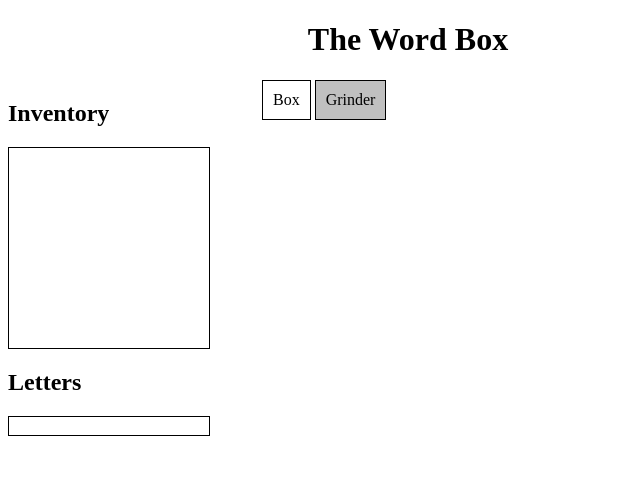
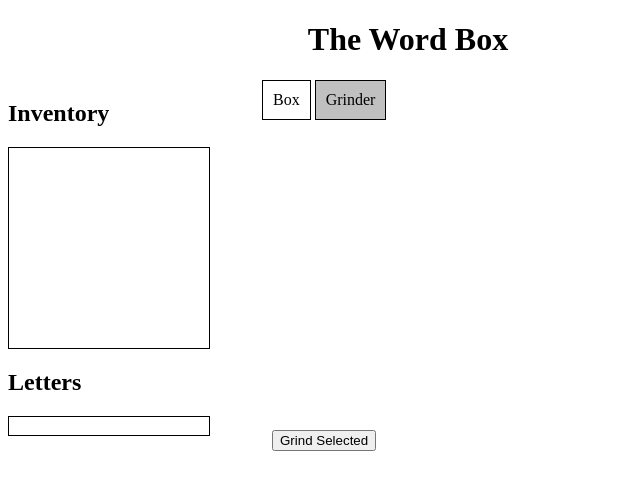
Before and after one commit to SirDuck1296/WordBox, a plain HTML site: page index.html in a window 1280 px wide. Both pictures are taken after a click on the element "Grinder". Shown: the whole page, without its empty margins (0-640 px from the left). Drawn offline with Linux system fonts and the light colour scheme.

Commit message:
Working word grinder

```diff
--- a/game.css
+++ b/game.css
@@ -63,6 +63,11 @@
 
 #grinder-container {
     display: none;
+}
+
+#grinder-buttons-container {
+    display: block;
+    padding: 10px;
 }
 
 #grinder {
--- a/game.js
+++ b/game.js
@@ -153,6 +153,29 @@ function grinderSelect() {
     }
 }
 
+// Grind all of the selected words into letters
+function grindSelected() {
+    for (let i=0; i<game.inventory.length; i++) {
+	var item = game.inventory[i]
+	if (item.selected) {
+	    var mult = ([1,2,4,8,16])[item.rarity]
+	    for (let j=0; j<mult; j++) {
+		for (let k=0; k<item.word.length; k++) {
+		    var letter = item.word[k]
+		    game.letters[letter] += 1
+		}
+	    }
+	}
+    }
+    // Remove selected items from inventory
+    var newInventory = []
+    for (let i=0; i<game.inventory.length; i++) {
+	if (!game.inventory[i].selected)
+	    newInventory.push(game.inventory[i])
+    }
+    game.inventory = newInventory
+    update()
+}
 
 
 function update() {
--- a/index.html
+++ b/index.html
@@ -29,6 +29,9 @@
 	</div>
 	<div id="grinder-container">
 	  <div id="grinder" class="unselectable"></div>
+	  <div id="grinder-buttons-container">
+	    <button onclick="grindSelected()">Grind Selected</button>
+	  </div>
 	</div>
       </div>
       <div id="rightbox"></div>
```
